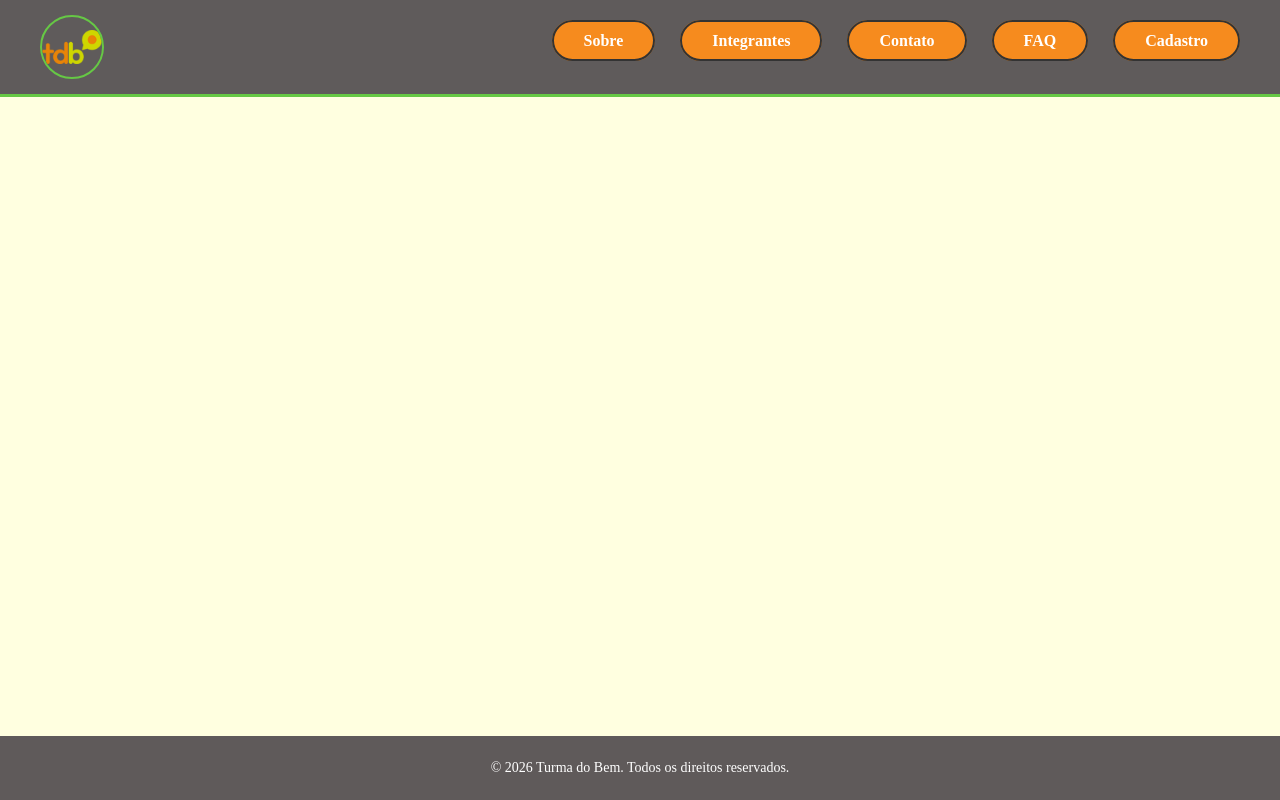
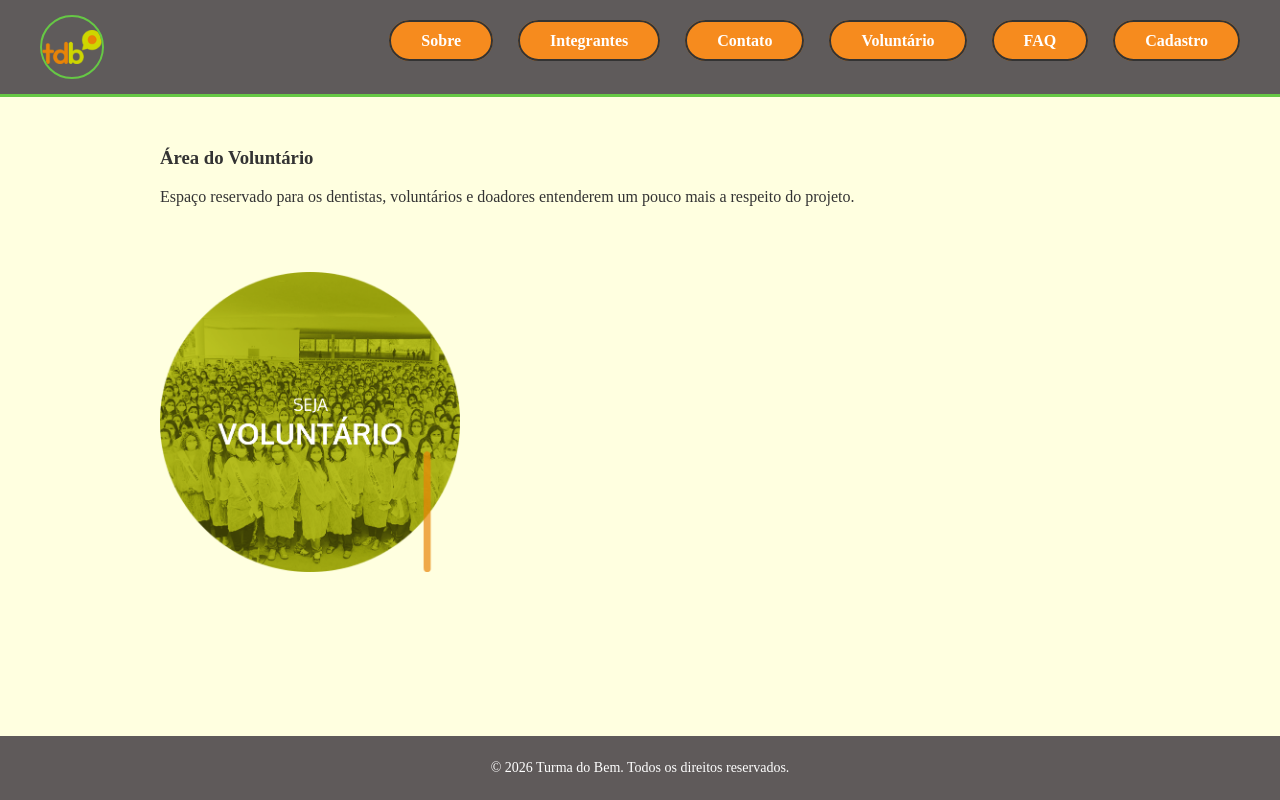
Before and after one commit to G-Barca/sprint3, a React (Vite) app: page /voluntario in a window 1280 px wide. Built offline with nearby package versions, Linux system fonts and the light colour scheme.

Commit message:
Feat: Página Voluntários criada

```diff
--- a/src/components/App.tsx
+++ b/src/components/App.tsx
@@ -8,18 +8,20 @@ import { Sobre } from '../pages/Sobre';
 import { Contato } from '../pages/Contato';
 import { FAQ } from '../pages/Faq';
 import { Cadastro } from '../pages/Cadastro';
+import { Voluntario } from '../pages/Voluntario';
 
 function App() {
   return (
     <BrowserRouter>
       <Header />
       <Routes>
-        <Route path="/" element={<Home />} />
-        <Route path="/integrantes" element={<Integrantes />} />
-        <Route path="/sobre" element={<Sobre />} />
-        <Route path="/contato" element={<Contato />} />
-        <Route path="/faq" element={<FAQ />} />
-        <Route path="/cadastro" element={<Cadastro />} />
+        <Route path="/" element={<Home/>} />
+        <Route path="/integrantes" element={<Integrantes/>} />
+        <Route path="/sobre" element={<Sobre/>} />
+        <Route path="/contato" element={<Contato/>} />
+        <Route path="/faq" element={<FAQ/>} />
+        <Route path="/cadastro" element={<Cadastro/>} />
+        <Route path="/voluntario" element={<Voluntario/>} />
       </Routes>
       <Footer />
     </BrowserRouter>
--- a/src/components/Header.tsx
+++ b/src/components/Header.tsx
@@ -15,6 +15,7 @@ export function Header() {
           <li><Link to="/sobre">Sobre</Link></li>
           <li><Link to="/integrantes">Integrantes</Link></li>
           <li><Link to="/contato">Contato</Link></li>
+          <li><Link to="/voluntario">Voluntário</Link></li>
           <li><Link to="/faq">FAQ</Link></li>
           <li><Link className="btncadastro" to="/cadastro">Cadastro</Link></li>
         </ul>
--- /dev/null
+++ b/src/pages/Voluntario.tsx
@@ -0,0 +1,21 @@
+export function Voluntario() {
+  return (
+    <main className="conteudo">
+      <section className="index">
+        <article>
+          <h1>Área do Voluntário</h1>
+          <p>
+            Espaço reservado para os dentistas, voluntários e doadores entenderem um pouco mais a respeito do projeto.
+          </p>
+          <p>
+            <img
+              className="seja-voluntario"
+              src="/img/seja-dentista-voluntario-turma-do-bem.png"
+              alt="sejavoluntario"
+            />
+          </p>
+        </article>
+      </section>
+    </main>
+  );
+}
```
